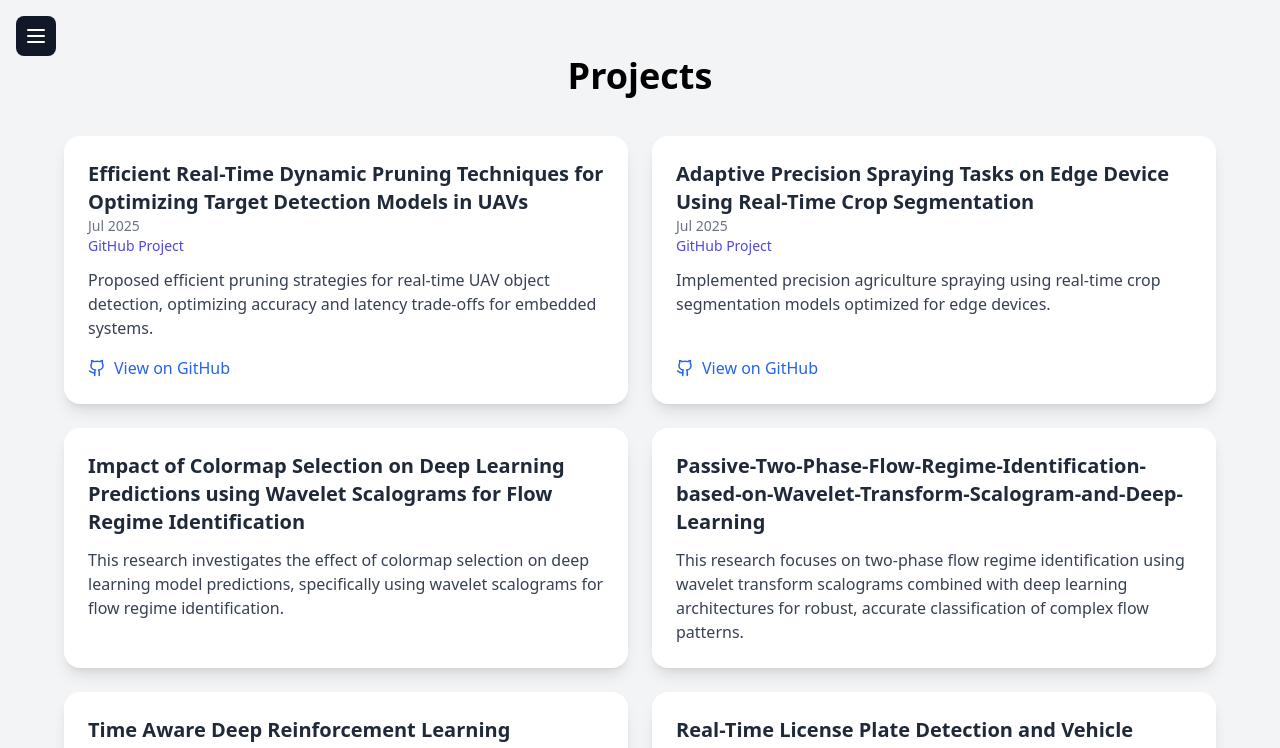
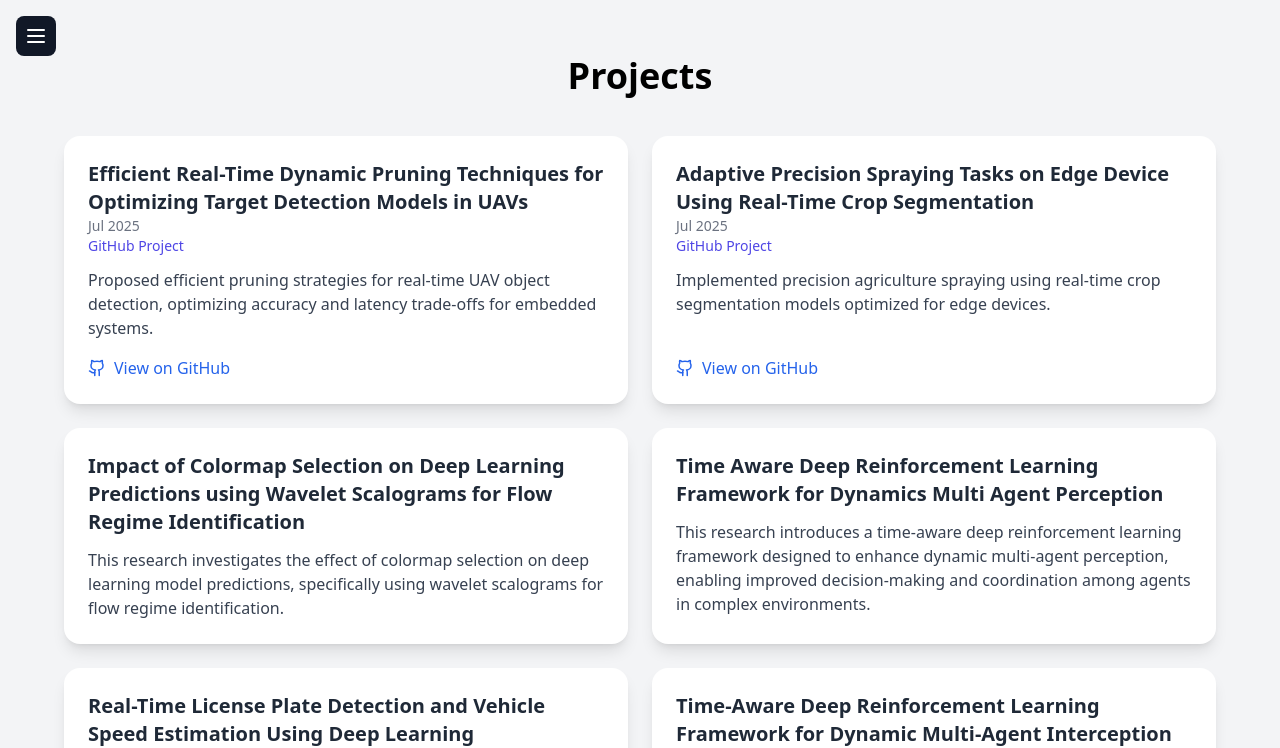
Before and after one commit to AhmedWaqarRao/AhmedWaqarRao.github.io, a React (Create React App) app in the folder ahmadwaqar/: page /projects in a window 1280 px wide. Shown: the top 748 px of the page. Built offline with nearby package versions, Linux system fonts and the light colour scheme.

Commit message:
version 8

```diff
--- a/ahmadwaqar/src/pages/projects.tsx
+++ b/ahmadwaqar/src/pages/projects.tsx
@@ -32,12 +32,6 @@ const projects: Project[] = [
     description:
       "This research investigates the effect of colormap selection on deep learning model predictions, specifically using wavelet scalograms for flow regime identification.",
     // tags: ["Deep Learning", "Wavelet Transform", "Colormap Selection", "Flow Regimes"],
-  },
-  {
-    title:
-      "Passive-Two-Phase-Flow-Regime-Identification-based-on-Wavelet-Transform-Scalogram-and-Deep-Learning",
-    description:
-      "This research focuses on two-phase flow regime identification using wavelet transform scalograms combined with deep learning architectures for robust, accurate classification of complex flow patterns.",
   },
   {
     title:
```
